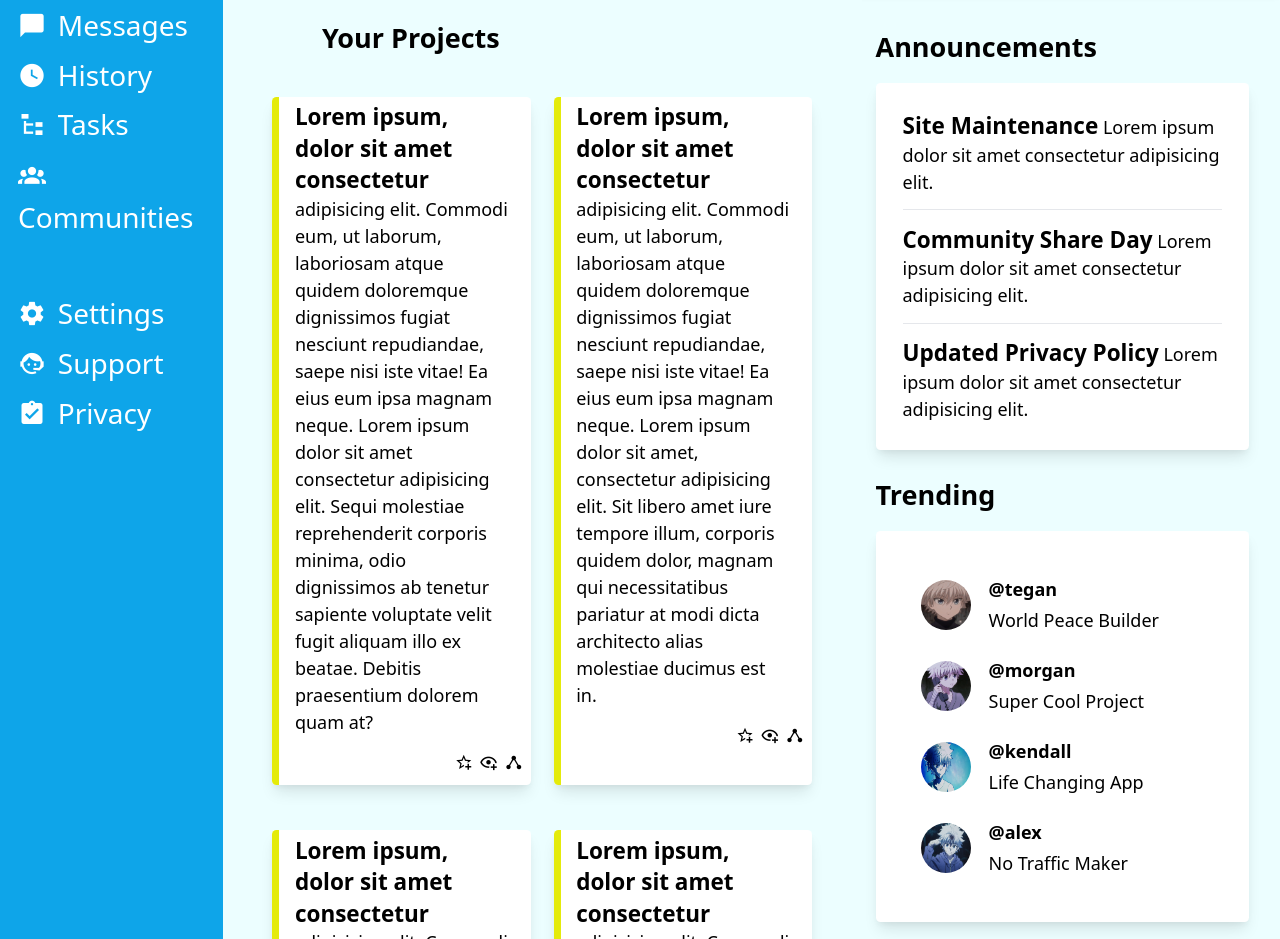
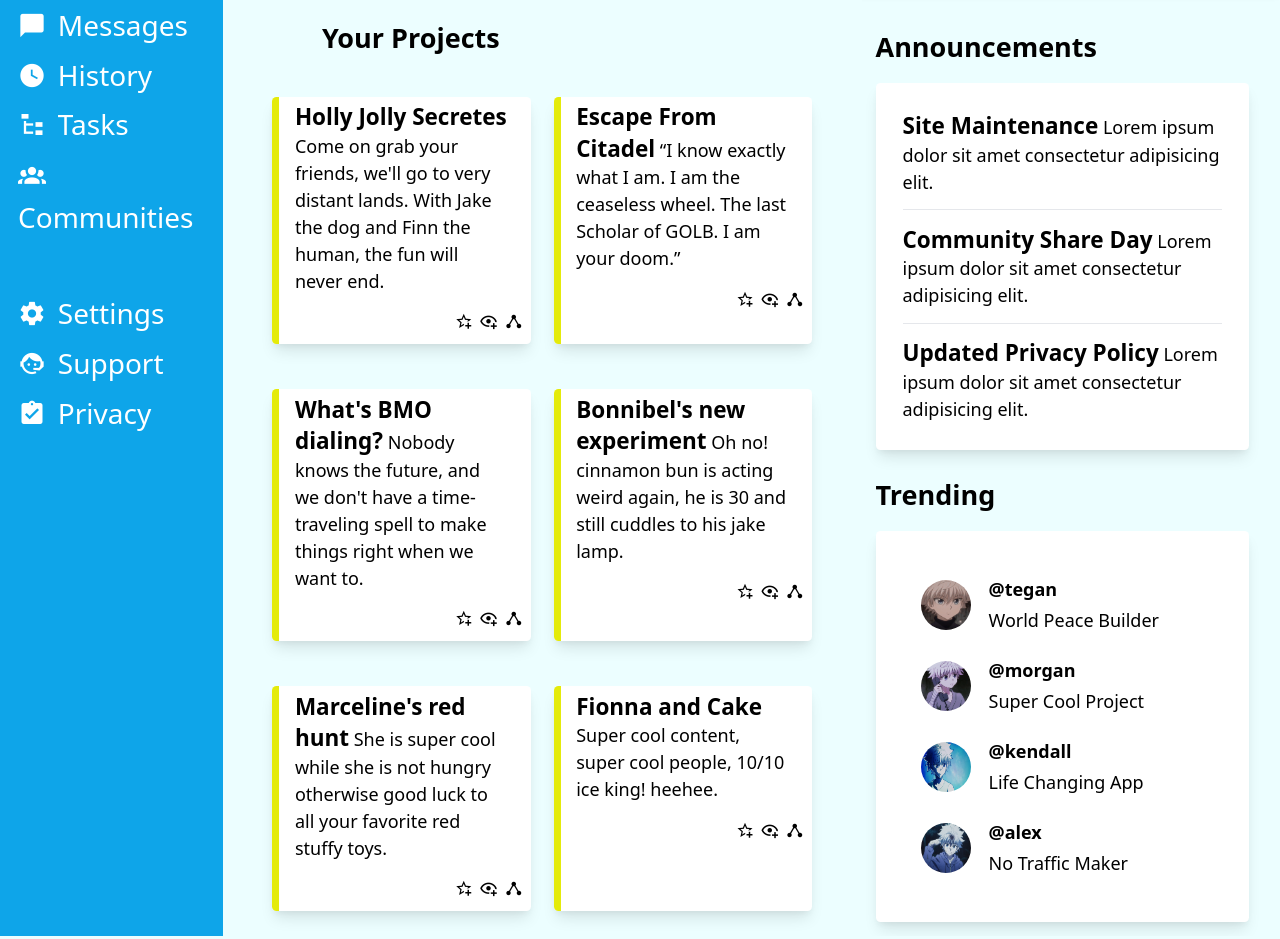
Before and after one commit to Mhmdhalim/TheOdin, a plain HTML site: page DashBoard/src/index.html in a window 1280 px wide. Shown: the part 207-1146 px from the top of the page. Drawn offline with nearby package versions, Linux system fonts and the light colour scheme.

Commit message:
Update index.html

```diff
--- a/DashBoard/src/index.html
+++ b/DashBoard/src/index.html
@@ -11,7 +11,7 @@
 <body>
     <div class="page">
         <!-- Header -->
-        <header class="flex justify-between flex-wrap shadow-md rounded px-2 pt-3 pb-4 rounded mb-32 bg-white" style="min-height: 200px;">
+        <header class="flex justify-between flex-wrap shadow-md px-2 pt-3 pb-4 rounded mb-32 bg-white" style="min-height: 200px;">
             <!-- First Section -->
             <div class="w-48 sm:w-2/3">
                 <div class="input flex justify-center items-center gap-2">
@@ -98,9 +98,8 @@
             <div class="flex w-full flex-wrap justify-center gap-5 mb-3">
                 <article class="w-full sm:w-5/12 rounded overflow-hidden shadow-lg sm:-px-5 bg-white sm:mt-5">
                     <p class="w-full p-1 px-5">
-                        <span class="font-bold text-xl">Lorem ipsum, dolor sit amet consectetur</span>
-                            adipisicing elit. Commodi eum, ut laborum, laboriosam atque quidem doloremque dignissimos fugiat nesciunt repudiandae, saepe nisi iste vitae! Ea eius eum ipsa magnam neque.
-                            Lorem ipsum dolor sit amet consectetur adipisicing elit. Sequi molestiae reprehenderit corporis minima, odio dignissimos ab tenetur sapiente voluptate velit fugit aliquam illo ex beatae. Debitis praesentium dolorem quam at?
+                        <span class="font-bold text-xl">Holly Jolly Secretes</span>
+                            Come on grab your friends, we'll go to very distant lands. With Jake the dog and Finn the human, the fun will never end.
                     </p>
                     <div class="flex justify-end align-middle items-center p-2 gap-1.5" >
                         <span class="mdi mdi-star-plus-outline cursor-pointer"></span>
@@ -110,9 +109,8 @@
                 </article>
                 <article class="bg-white w-full sm:w-5/12 rounded overflow-hidden shadow-lg sm:-px-5 sm:mt-5">
                     <p class="w-full p-1 px-5">
-                        <span class="font-bold text-xl">Lorem ipsum, dolor sit amet consectetur</span>
-                            adipisicing elit. Commodi eum, ut laborum, laboriosam atque quidem doloremque dignissimos fugiat nesciunt repudiandae, saepe nisi iste vitae! Ea eius eum ipsa magnam neque.
-                            Lorem ipsum dolor sit amet, consectetur adipisicing elit. Sit libero amet iure tempore illum, corporis quidem dolor, magnam qui necessitatibus pariatur at modi dicta architecto alias molestiae ducimus est in.
+                        <span class="font-bold text-xl">Escape From Citadel</span>
+                            “I know exactly what I am. I am the ceaseless wheel. The last Scholar of GOLB. I am your doom.”
                     </p>
                     <div class="flex justify-end align-middle items-center p-2 gap-1.5" >
                         <span class="mdi mdi-star-plus-outline cursor-pointer"></span>
@@ -122,8 +120,8 @@
                 </article>
                 <article class="bg-white w-full sm:w-5/12 rounded overflow-hidden shadow-lg sm:-px-5 sm:mt-5">
                     <p class="w-full p-1 px-5">
-                        <span class="font-bold text-xl">Lorem ipsum, dolor sit amet consectetur</span>
-                            adipisicing elit. Commodi eum, ut laborum, laboriosam atque quidem doloremque dignissimos fugiat nesciunt repudiandae, saepe nisi iste vitae! Ea eius eum ipsa magnam neque.
+                        <span class="font-bold text-xl">What's BMO dialing?</span>
+                            Nobody knows the future, and we don't have a time-traveling spell to make things right when we want to.
                     </p>
                     <div class="flex justify-end align-middle items-center p-2 gap-1.5" >
                         <span class="mdi mdi-star-plus-outline cursor-pointer"></span>
@@ -133,9 +131,8 @@
                 </article>
                 <article class="bg-white w-full sm:w-5/12 rounded overflow-hidden shadow-lg sm:-px-5 sm:mt-5">
                     <p class="w-full p-1 px-5">
-                        <span class="font-bold text-xl">Lorem ipsum, dolor sit amet consectetur</span>
-                            adipisicing elit. Commodi eum, ut laborum, laboriosam atque quidem doloremque dignissimos fugiat nesciunt repudiandae, saepe nisi iste vitae! Ea eius eum ipsa magnam neque.
-                            Lorem ipsum dolor sit amet consectetur, adipisicing elit. Vero doloremque eligendi sint? Perferendis nulla deserunt eligendi placeat incidunt illum voluptates repellat, reprehenderit maxime amet, cupiditate illo saepe, labore cum delectus.
+                        <span class="font-bold text-xl">Bonnibel's new experiment</span>
+                            Oh no! cinnamon bun is acting weird again, he is 30 and still cuddles to his jake lamp.
                     </p>
                     <div class="flex justify-end align-middle items-center p-2 gap-1.5" >
                         <span class="mdi mdi-star-plus-outline cursor-pointer"></span>
@@ -145,8 +142,8 @@
                 </article>
                 <article class="bg-white w-full sm:w-5/12 rounded overflow-hidden shadow-lg sm:-px-5 sm:mt-5">
                     <p class="w-full p-1 px-5">
-                        <span class="font-bold text-xl">Lorem ipsum, dolor sit amet consectetur</span>
-                            adipisicing elit. Commodi eum, ut laborum, laboriosam atque quidem doloremque dignissimos fugiat nesciunt repudiandae, saepe nisi iste vitae! Ea eius eum ipsa magnam neque.
+                        <span class="font-bold text-xl">Marceline's red hunt</span>
+                            She is super cool while she is not hungry otherwise good luck to all your favorite red stuffy toys.
                     </p>
                     <div class="flex justify-end align-middle items-center p-2 gap-1.5" >
                         <span class="mdi mdi-star-plus-outline cursor-pointer"></span>
@@ -156,8 +153,8 @@
                 </article>
                 <article class="bg-white w-full sm:w-5/12 rounded overflow-hidden shadow-lg sm:-px-5 sm:mt-5">
                     <p class="w-full p-1 px-5">
-                        <span class="font-bold text-xl">Lorem ipsum, dolor sit amet consectetur</span>
-                            adipisicing elit. Commodi eum, ut laborum, laboriosam atque quidem doloremque dignissimos fugiat nesciunt repudiandae, saepe nisi iste vitae! Ea eius eum ipsa magnam neque.
+                        <span class="font-bold text-xl">Fionna and Cake</span>
+                            Super cool content, super cool people, 10/10 ice king! heehee.
                     </p>
                     <div class="flex justify-end align-middle items-center p-2 gap-1.5" >
                         <span class="mdi mdi-star-plus-outline cursor-pointer"></span>
```
